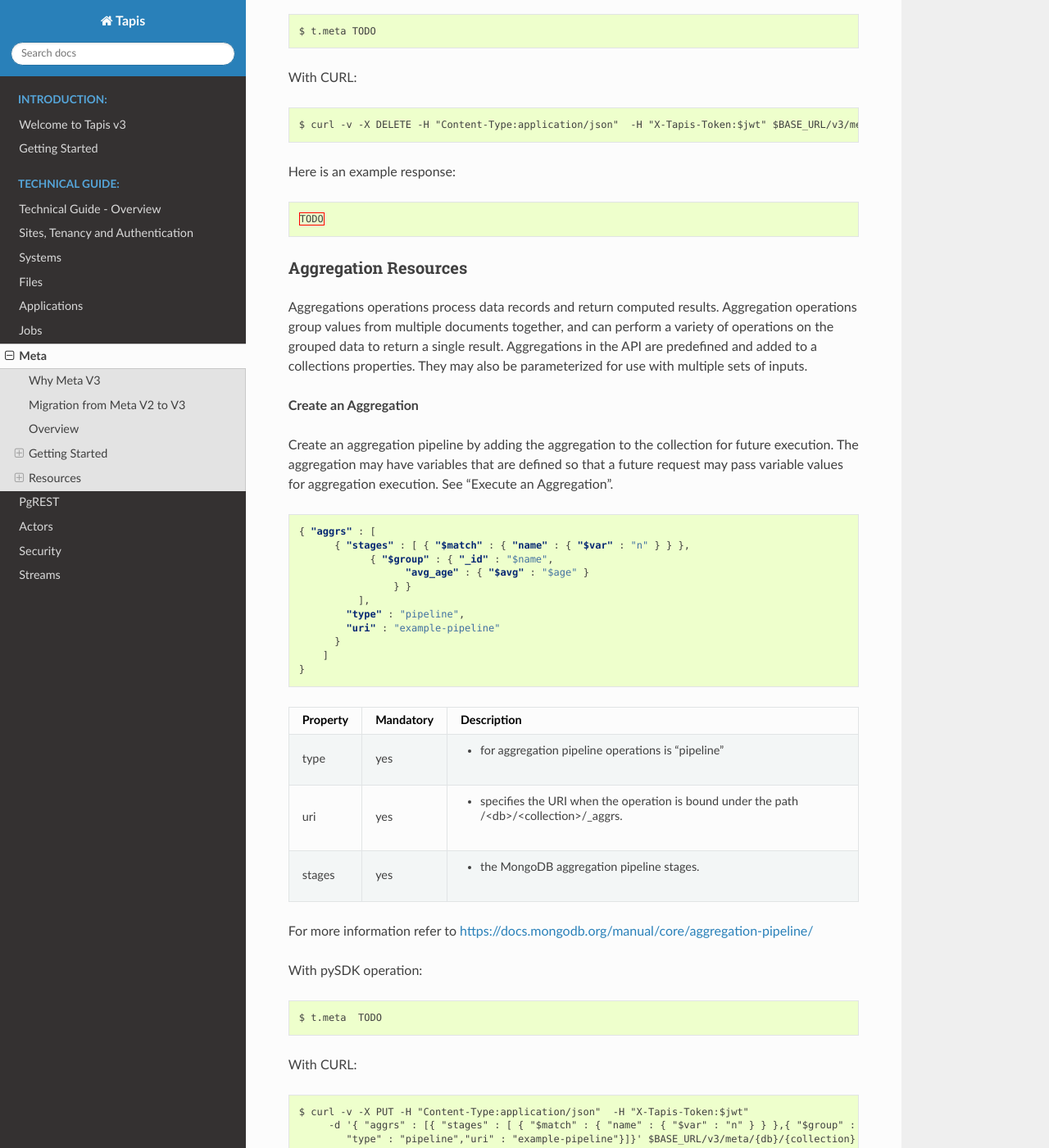
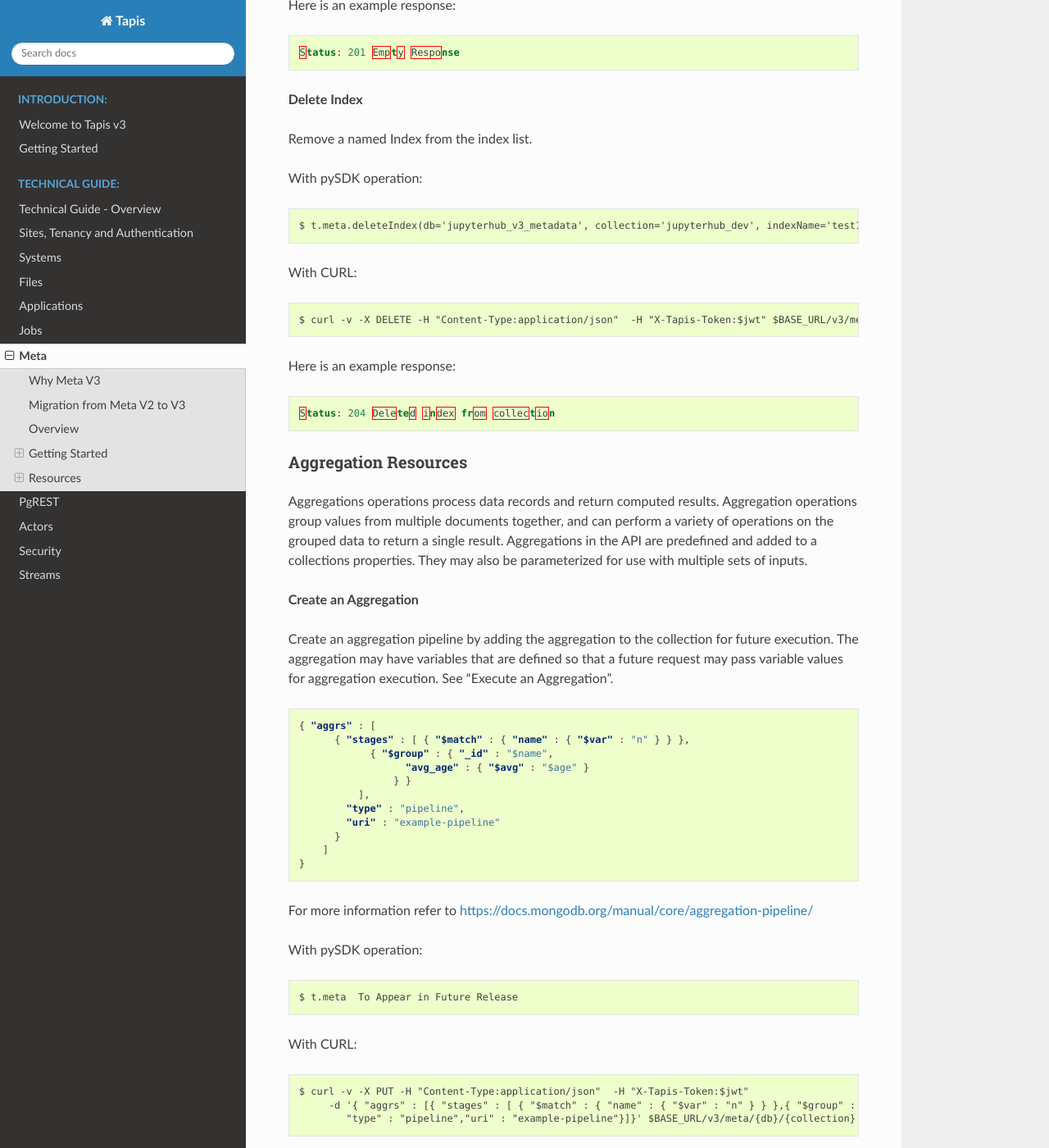
Before and after one commit to tapis-project/documentation, a Sphinx documentation site: the page built from source/technical/meta.rst, in a window 1280 px wide and 1400 px high, scrolled down 15761 px. Shown: the whole window at 82% size. Built offline with Sphinx 7.4.7 and the Read the Docs theme 2.0.0, drawn with Linux system fonts in a browser that asks for light colours; some of the changed text lies outside the part shown.

Commit message:
created new branch from updateMeta to catch up to recent commits

```diff
--- a/source/technical/meta.rst
+++ b/source/technical/meta.rst
@@ -389,7 +390,8 @@ Here is an example response:
 
      .. code-block:: json
 
-     { }
+    	Status: 204 Deleted DB
+
 
 
 Collection Resources
@@ -559,7 +563,11 @@ Here is an example response:
 
      .. code-block:: json
 
-        TODO
+	Status: 200 ok
+
+	{
+          "_size": 1
+        }
 
 
 **Get Collection Metadata**
@@ -629,7 +637,7 @@ Here is an example response:
 
      .. code-block:: json
 
-        Empty response
+	Status: 201 Document created
 
 Multiple documents can be added to a collection by POSTing a json array of documents. The batch addition of documents only supports the default response.
 
@@ -650,7 +658,8 @@ The response body will be empty:
 .. container:: foldable
 
      .. code-block:: json
-        TODO
+
+	Status: 201 Document created
 
 
 **Get a Document**
@@ -700,7 +710,7 @@ Here is an example response:
 
      .. code-block:: json
 
-        TODO
+        Status: 201 document upserted
 
 
 **Modify a Document**
@@ -725,7 +735,7 @@ Here is an example response:
 
      .. code-block:: json
 
-        TODO
+        Status: 201 document modified
 
 
 **Delete Document**
@@ -750,7 +760,7 @@ Here is an example response:
 
      .. code-block:: json
 
-        TODO
+        Status: 204 Document deleted
 
 
 Index Resources
@@ -767,7 +777,7 @@ With pySDK operation:
 
 .. code-block:: plaintext
 
-        $ t.meta  TODO
+        $ t.meta.listIndexes(db='database_name',collection='collection_name')
 
 With CURL:
 
@@ -781,7 +791,15 @@ Here is an example response:
 
      .. code-block:: json
 
-        TODO
+        [
+	  {
+	    "v":2,
+	    "key":{
+	      "id":1
+	    }
+    	    "_id":"_id_"
+	  }
+  	]
 
 **Create Index**
 
@@ -798,7 +816,7 @@ With pySDK operation:
 
 .. code-block:: plaintext
 
-        $ t.meta
+        $ t.meta.createIndex(db='jupyterhub_v3_metadata', collection='jupyterhub_dev', request_body={request_body}, indexName='test'
 
 With CURL:
 
@@ -812,7 +830,8 @@ Here is an example response:
 
      .. code-block:: json
 
-        TODO
+	Status: 201 Empty Response
+
 
 **Delete Index**
 
@@ -822,7 +841,7 @@ With pySDK operation:
 
 .. code-block:: plaintext
 
-        $ t.meta TODO
+        $ t.meta.deleteIndex(db='jupyterhub_v3_metadata', collection='jupyterhub_dev', indexName='test1')
 
 With CURL:
 
@@ -836,7 +855,7 @@ Here is an example response:
 
      .. code-block:: json
 
-        TODO
+	Status: 204 Deleted index from collection
 
 Aggregation Resources
 ---------------------
@@ -866,7 +885,7 @@ variables that are defined so that a future request may pass variable values for
 
 +------------+---------------+-------------------------------------------------------------------------------------------+
 | Property   | Mandatory     | Description                                                                               |
-+============+===============+===========================================================================================+
++============+===============+======	=====================================================================================+
 | type       | yes           | - for aggregation pipeline operations is "pipeline"                                       |
 +------------+---------------+-------------------------------------------------------------------------------------------+
 | uri        | yes           | - specifies the URI when the operation is bound under the path /<db>/<collection>/_aggrs. |
@@ -880,7 +899,7 @@ With pySDK operation:
 
 .. code-block:: plaintext
 
-        $ t.meta  TODO
+        $ t.meta  To Appear in Future Release
 
 With CURL:
 
@@ -896,7 +915,7 @@ Here is an example response:
 
      .. code-block:: json
 
-        TODO
+        Status: 201 empty response body on created
 
 **Execute an Aggregation**
 
@@ -906,7 +925,7 @@ With pySDK operation:
 
 .. code-block:: plaintext
 
-        $ t.meta  TODO
+        $ t.meta  To Appear in Future Release
 
 With CURL:
 
@@ -930,7 +949,7 @@ With pySDK operation:
 
 .. code-block:: plaintext
 
-        $ t.meta TODO
+        $ t.meta To Appear in Future Release
 
 With CURL:
 
@@ -944,4 +963,4 @@ Here is an example response:
 
      .. code-block:: json
 
-        TODO
+        Status: 204 Empty response body on delete
```
Also changed, not shown: other parts of source/technical/meta.rst (+7 -3 lines).
